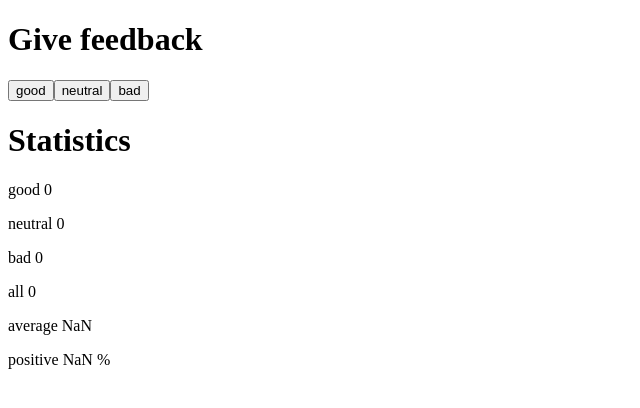
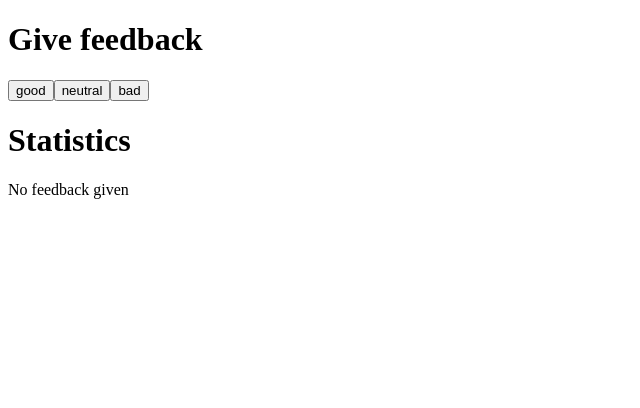
Before and after one commit to AndrewVj/FullStackOpen, a React (Vite) app in the folder Part1/unicafe/: page / in a window 1280 px wide. Shown: the top 408 px of the page, without its empty margins (0-640 px from the left). Built offline with nearby package versions, Linux system fonts and the light colour scheme.

Commit message:
Assignment Exercise 1.9

```diff
--- a/Part1/unicafe/src/App.jsx
+++ b/Part1/unicafe/src/App.jsx
@@ -42,6 +42,7 @@ const Statistics = ({good, neutral, bad}) => {
     return ((good/all(good, neutral, bad))*100);
   }
 
+  if(all(good, neutral, bad)) {
     return (
       <div>
         <StatisticsLine text="good" value={good} />
@@ -52,6 +53,13 @@ const Statistics = ({good, neutral, bad}) => {
         <StatisticsLine text="positive" value={`${positive(good, neutral, bad)} %`}/>
       </div>
     )
+  } else {
+    return (
+      <div>No feedback given</div>
+    )
+  }
+
+
 }
 
 
```
Lines whose indentation alone changed are shown as unchanged.
